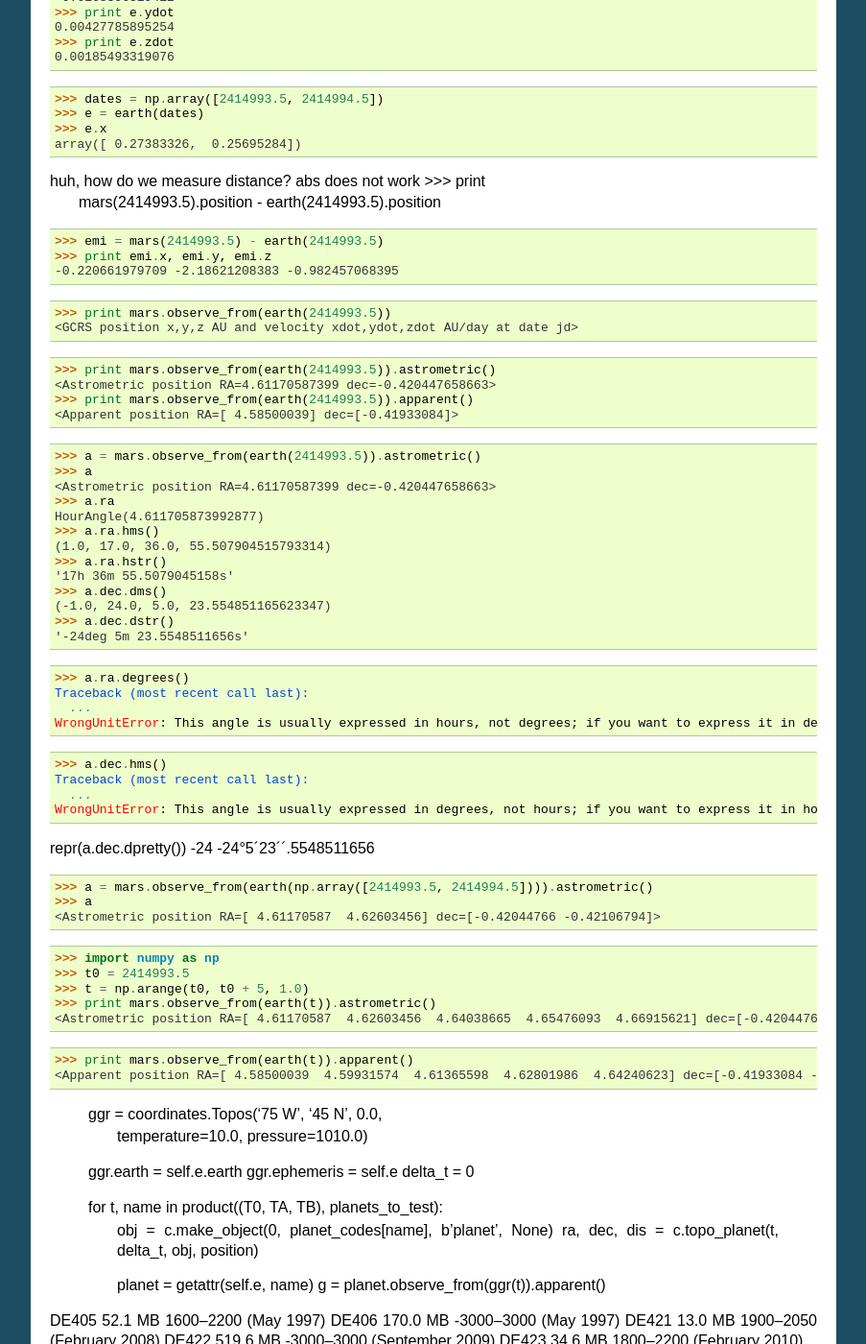
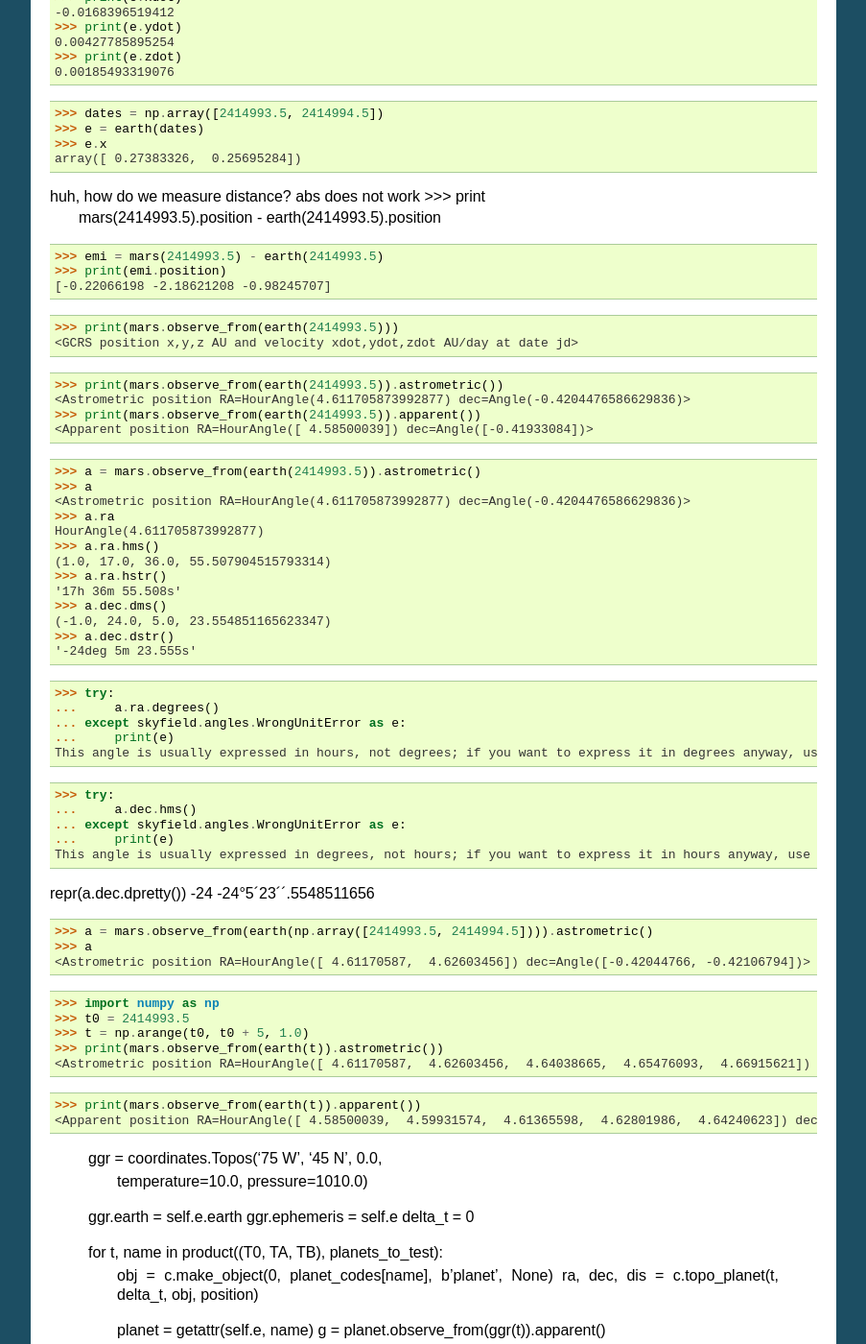
Before and after one commit to skyfielders/python-skyfield, a Sphinx documentation site: the page built from skyfield/documentation/introduction.rst, in a window 1280 px wide and 1400 px high, scrolled down 426 px. Shown: the whole window at 96% size, without its empty margins (198-1101 px from the left). Built offline with Sphinx 7.4.7, drawn with Linux system fonts in a browser that asks for light colours; some of the changed text lies outside the part shown.

```diff
--- a/setup.py
+++ b/setup.py
@@ -17,5 +17,6 @@ setup(
         'Topic :: Scientific/Engineering :: Astronomy',
         ],
     packages=[ 'skyfield', 'skyfield.tests' ],
+    package_data = {'skyfield': ['documentation/*.rst']},
     install_requires=['de421', 'jplephem', 'numpy', 'sgp4'],
     )
--- a/skyfield/documentation/introduction.rst
+++ b/skyfield/documentation/introduction.rst
@@ -7,25 +7,26 @@ Introduction
 >>> import sgp4
 >>> import numpy as np
 
+>>> import skyfield.angles
 >>> from skyfield.planets import Ephemeris
 >>> eph = Ephemeris()
 >>> earth, mars = eph.earth, eph.mars
 
 >>> e = earth(2414993.5)
->>> print e
+>>> print(e)
 <ICRS position x,y,z AU and velocity xdot,ydot,zdot AU/day at date jd>
->>> print e.x
+>>> print(e.x)
 0.273833256524
->>> print e.y
+>>> print(e.y)
 0.874908499106
->>> print e.z
+>>> print(e.z)
 0.37944053759
 
->>> print e.xdot
+>>> print(e.xdot)
 -0.0168396519412
->>> print e.ydot
+>>> print(e.ydot)
 0.00427785895254
->>> print e.zdot
+>>> print(e.zdot)
 0.00185493319076
 
 >>> dates = np.array([2414993.5, 2414994.5])
@@ -37,41 +38,43 @@ huh, how do we measure distance? abs does not work >>> print
   mars(2414993.5).position - earth(2414993.5).position
 
 >>> emi = mars(2414993.5) - earth(2414993.5)
->>> print emi.x, emi.y, emi.z
--0.220661979709 -2.18621208383 -0.982457068395
+>>> print(emi.position)
+[-0.22066198 -2.18621208 -0.98245707]
 
->>> print mars.observe_from(earth(2414993.5))
+>>> print(mars.observe_from(earth(2414993.5)))
 <GCRS position x,y,z AU and velocity xdot,ydot,zdot AU/day at date jd>
 
->>> print mars.observe_from(earth(2414993.5)).astrometric()
-<Astrometric position RA=4.61170587399 dec=-0.420447658663>
->>> print mars.observe_from(earth(2414993.5)).apparent()
-<Apparent position RA=[ 4.58500039] dec=[-0.41933084]>
+>>> print(mars.observe_from(earth(2414993.5)).astrometric())
+<Astrometric position RA=HourAngle(4.611705873992877) dec=Angle(-0.4204476586629836)>
+>>> print(mars.observe_from(earth(2414993.5)).apparent())
+<Apparent position RA=HourAngle([ 4.58500039]) dec=Angle([-0.41933084])>
 
 
 >>> a = mars.observe_from(earth(2414993.5)).astrometric()
 >>> a
-<Astrometric position RA=4.61170587399 dec=-0.420447658663>
+<Astrometric position RA=HourAngle(4.611705873992877) dec=Angle(-0.4204476586629836)>
 >>> a.ra
 HourAngle(4.611705873992877)
 >>> a.ra.hms()
 (1.0, 17.0, 36.0, 55.507904515793314)
 >>> a.ra.hstr()
-'17h 36m 55.5079045158s'
+'17h 36m 55.508s'
 >>> a.dec.dms()
 (-1.0, 24.0, 5.0, 23.554851165623347)
 >>> a.dec.dstr()
-'-24deg 5m 23.5548511656s'
+'-24deg 5m 23.555s'
 
->>> a.ra.degrees()
-Traceback (most recent call last):
-  ...
-WrongUnitError: This angle is usually expressed in hours, not degrees; if you want to express it in degrees anyway, use degrees_anyway()
+>>> try:
+...     a.ra.degrees()
+... except skyfield.angles.WrongUnitError as e:
+...     print(e)
+This angle is usually expressed in hours, not degrees; if you want to express it in degrees anyway, use degrees_anyway()
 
->>> a.dec.hms()
-Traceback (most recent call last):
-  ...
-WrongUnitError: This angle is usually expressed in degrees, not hours; if you want to express it in hours anyway, use hms_anyway()
+>>> try:
+...     a.dec.hms()
+... except skyfield.angles.WrongUnitError as e:
+...     print(e)
+This angle is usually expressed in degrees, not hours; if you want to express it in hours anyway, use hms_anyway()
 
 repr(a.dec.dpretty())
 -24
@@ -79,17 +82,17 @@ repr(a.dec.dpretty())
 
 >>> a = mars.observe_from(earth(np.array([2414993.5, 2414994.5]))).astrometric()
 >>> a
-<Astrometric position RA=[ 4.61170587  4.62603456] dec=[-0.42044766 -0.42106794]>
+<Astrometric position RA=HourAngle([ 4.61170587,  4.62603456]) dec=Angle([-0.42044766, -0.42106794])>
 
 
 >>> import numpy as np
 >>> t0 = 2414993.5
 >>> t = np.arange(t0, t0 + 5, 1.0)
->>> print mars.observe_from(earth(t)).astrometric()
-<Astrometric position RA=[ 4.61170587  4.62603456  4.64038665  4.65476093  4.66915621] dec=[-0.42044766 -0.42106794 -0.42161316 -0.42208295 -0.42247693]>
+>>> print(mars.observe_from(earth(t)).astrometric())
+<Astrometric position RA=HourAngle([ 4.61170587,  4.62603456,  4.64038665,  4.65476093,  4.66915621]) dec=Angle([-0.42044766, -0.42106794, -0.42161316, -0.42208295, -0.42247693])>
 
->>> print mars.observe_from(earth(t)).apparent()
-<Apparent position RA=[ 4.58500039  4.59931574  4.61365598  4.62801986  4.64240623] dec=[-0.41933084 -0.42008982 -0.42077423 -0.42138359 -0.42191745]>
+>>> print(mars.observe_from(earth(t)).apparent())
+<Apparent position RA=HourAngle([ 4.58500039,  4.59931574,  4.61365598,  4.62801986,  4.64240623]) dec=Angle([-0.41933084, -0.42008982, -0.42077423, -0.42138359, -0.42191745])>
 
 
         ggr = coordinates.Topos('75 W', '45 N', 0.0,
```
Also changed, not shown: 3 other files.
